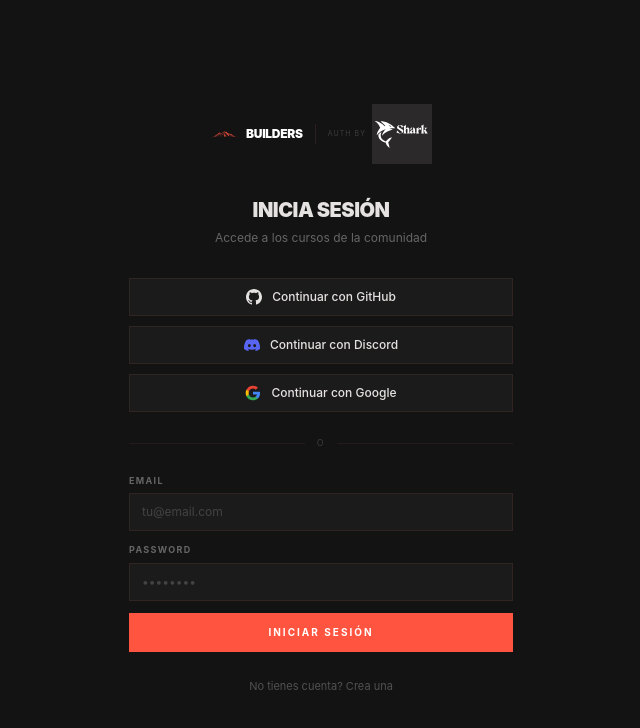
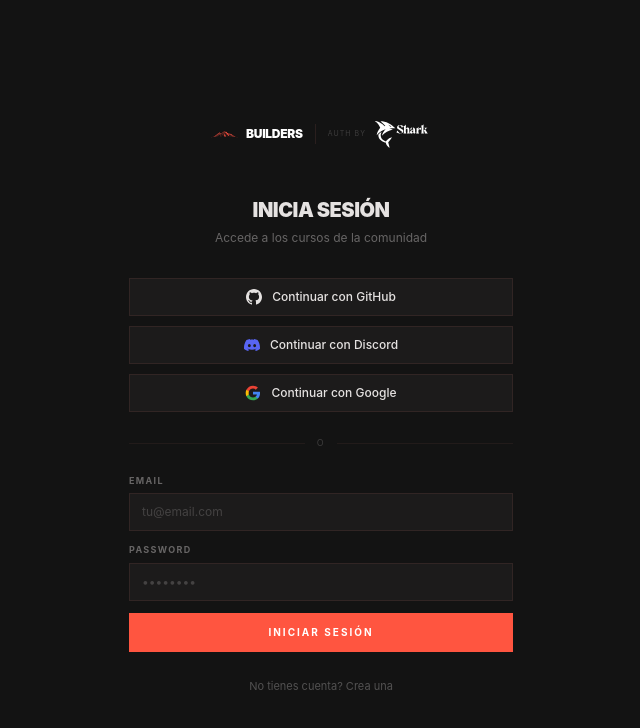
Before and after one commit to Raulgooo/BuildersMTY, a Next.js app in the folder src/frontend/: page /auth/courses in a window 1280 px wide. Shown: the top 728 px of the page, without its empty margins (319-959 px from the left). Built offline with nearby package versions, Linux system fonts and the light colour scheme.

Commit message:
fix: remove bg rects from shark SVG for true transparency
Stripped the 3 background <rect> elements (2 white + 1 dark) from
the SVG source. No more CSS blend mode hacks needed — the logo
now renders with a transparent background natively.

https://claude.ai/code/session_016KtiMHHbfCpeMJV49eFH9M

```diff
--- a/src/frontend/src/app/auth/courses/page.tsx
+++ b/src/frontend/src/app/auth/courses/page.tsx
@@ -26,13 +26,11 @@ export default function AuthCoursesPage() {
             <span className="text-[7px] font-label text-[#E5E2E1]/20 tracking-[0.15em] uppercase">
               Auth by
             </span>
-            {/* eslint-disable-next-line @next/next/no-img-element */}
-            <img
+            <Image
               src="/shark_blackbg_whitelogo_text_logo.svg"
               alt="Shark Auth"
               width={60}
               height={24}
-              style={{ mixBlendMode: "screen" }}
             />
           </div>
         </div>
```
Also changed, not shown: src/frontend/public/shark_blackbg_whitelogo_text_logo.svg.
